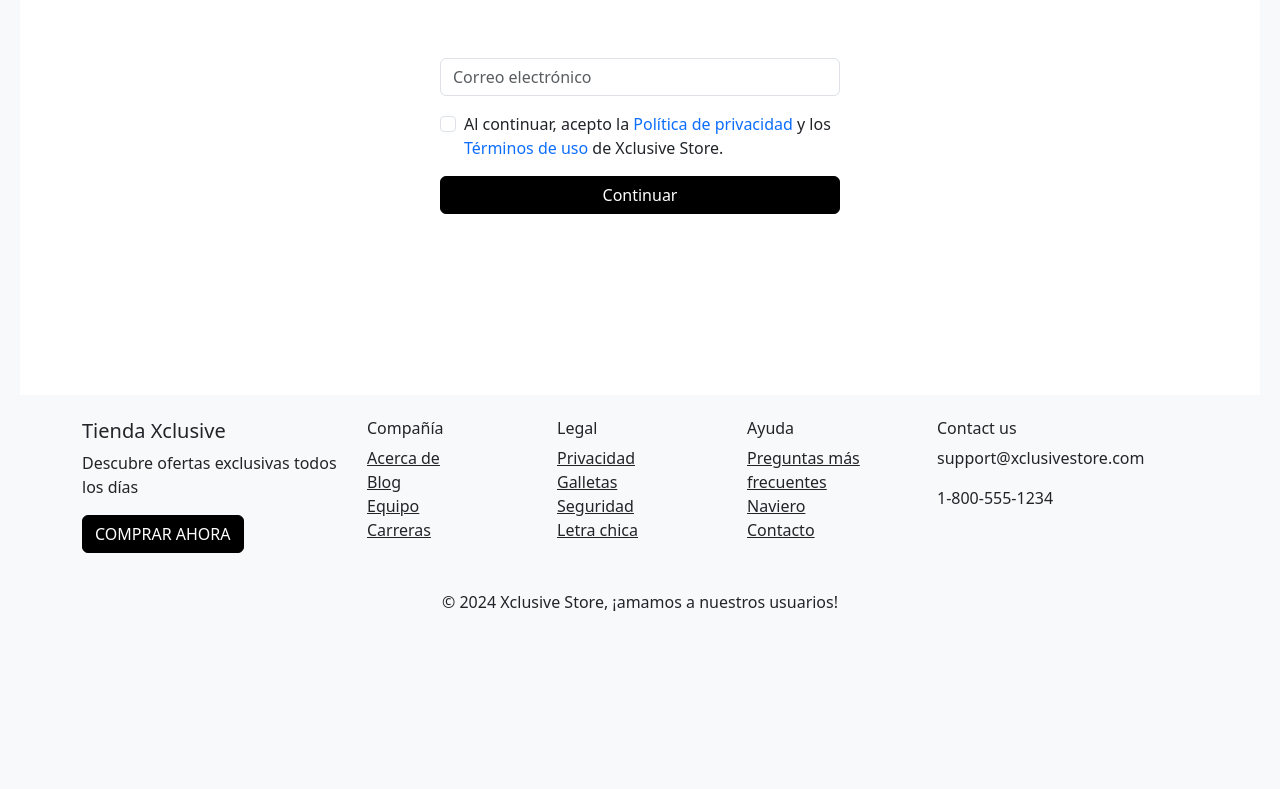
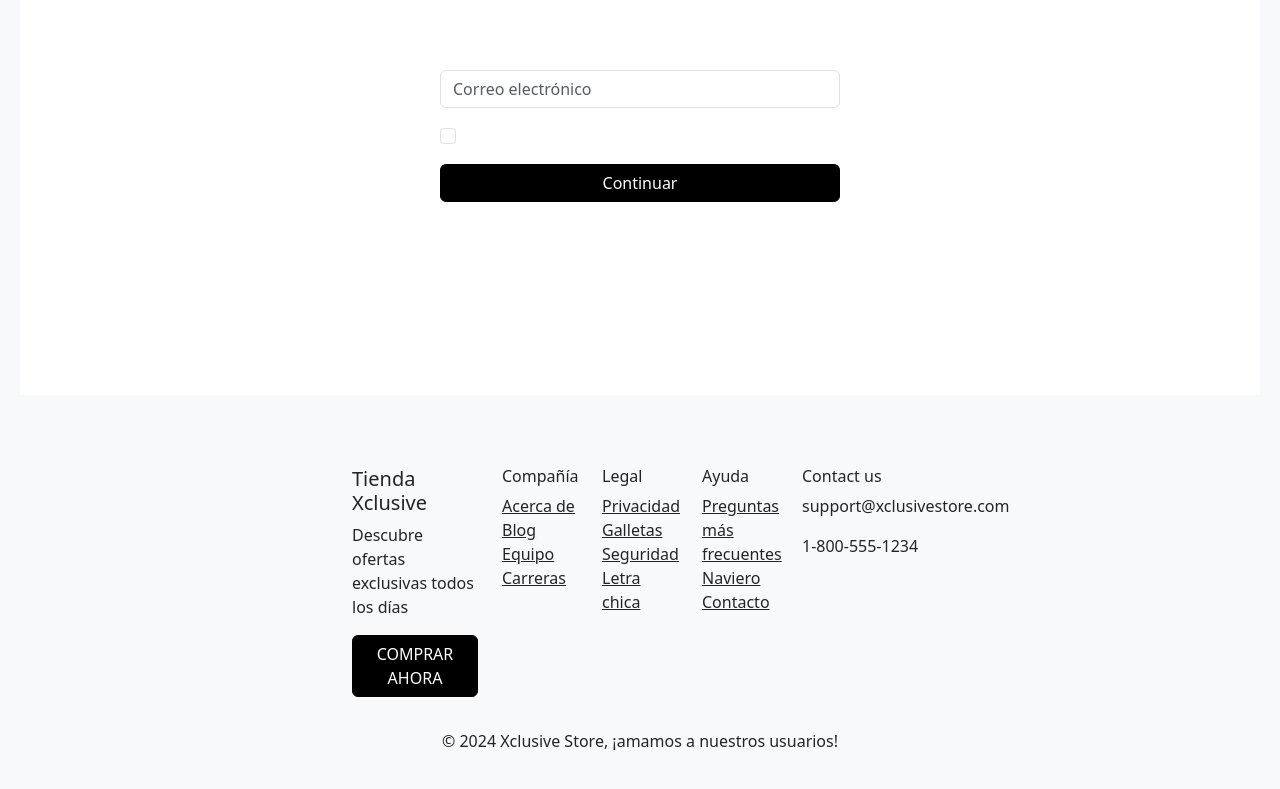
Before and after one commit to ForMyke/Web, a React (Create React App) app: page /Login in a window 1280 px wide. Shown: the part 593-1382 px from the top of the page. Before the commit the page ends 1267 px from the top, so only its background shows below. Built offline with nearby package versions, Linux system fonts and the light colour scheme; the HTML template or start-up script is replaced by a standard one.

Commit message:
Confirmacion

```diff
--- a/src/App.js
+++ b/src/App.js
@@ -3,6 +3,7 @@ import Productos from "./components/Productos";
 import AcercaDe from "./components/AcercaDe";
 import Carrito from "./components/Carrito";
 import Login from "./components/Login";
+import Registro from "./components/Registro";
 import Header from "./components/Header";
 import Footer from "./components/Footer";
 import { BrowserRouter, Route, Routes } from "react-router-dom";
@@ -19,6 +20,7 @@ const App = () => {
             <Route path="/Productos" element={<Productos />} />
             <Route path="/acerca-de" element={<AcercaDe />} />
             <Route path="/Carrito" element={<Carrito />} />
+            <Route path="/Registro" element={<Registro />} />
             <Route path="/Login" element={<Login />} />
           </Routes>
         </main>
--- a/src/components/Footer.js
+++ b/src/components/Footer.js
@@ -1,11 +1,12 @@
 import React from "react";
 import "bootstrap/dist/css/bootstrap.min.css";
+import "../css/footer.css";
 
 const Footer = () => {
   return (
-    <footer className="bg-light text-dark py-4 mt-auto">
-      <div className="container">
-        <div className="row">
+    <footer className="bg-light text-dark py-4 mt-5">
+      <div className="container justify-content-between">
+        <div className="row justify-content-between">
           <div className="col-md-3 mb-3">
             <h5 className="font-weight-bold">Tienda Xclusive</h5>
             <p>Descubre ofertas exclusivas todos los días</p>
--- a/src/components/Header.js
+++ b/src/components/Header.js
@@ -1,7 +1,7 @@
 import React from "react";
 import "bootstrap/dist/css/bootstrap.min.css";
 import { NavLink, Link } from "react-router-dom";
-import "../css/header.css"; // Asegúrate de crear y usar este archivo CSS
+import "../css/header.css";
 
 const Header = () => {
   return (
--- a/src/components/Inicio.js
+++ b/src/components/Inicio.js
@@ -29,7 +29,7 @@ const Inicio = () => {
       .get("https://api.npoint.io/3dcbf4a923f9995e08c1")
       .then((response) => {
         const techProducts = response.data.products.filter((product) =>
-          product.category.toLowerCase().includes("smartphones")
+          product.category.toLowerCase().includes("laptops")
         );
         setProducts(techProducts);
       })
--- a/src/components/Login.js
+++ b/src/components/Login.js
@@ -1,16 +1,14 @@
 import React from "react";
-import { useState } from "react";
+import { useNavigate } from "react-router-dom";
 import "bootstrap/dist/css/bootstrap.min.css";
-import "../css/login.css"; // Asegúrate de crear y usar este archivo CSS
+import "../css/login.css";
 
-const Login = ({ onLogin }) => {
+const Login = () => {
+  const navigate = useNavigate();
   const handleSubmit = (e) => {
     e.preventDefault();
-    if (onLogin) {
-      onLogin();
-    }
+    navigate("/Registro");
   };
-
   return (
     <div className="login-container d-flex flex-column justify-content-center align-items-center vh-100">
       <img
@@ -42,17 +40,6 @@ const Login = ({ onLogin }) => {
             id="terms"
             required
           />
-          <label className="form-check-label" htmlFor="terms">
-            Al continuar, acepto la{" "}
-            <a href="#" className="text-decoration-none">
-              Política de privacidad
-            </a>{" "}
-            y los{" "}
-            <a href="#" className="text-decoration-none">
-              Términos de uso
-            </a>{" "}
-            de Xclusive Store.
-          </label>
         </div>
         <button type="submit" className="btn btn-dark btn-block w-100">
           Continuar
--- a/src/components/Registro.js
+++ b/src/components/Registro.js
@@ -6,18 +6,14 @@ import "../css/registro.css";
 const Registro = () => {
   return (
     <div className="container mt-5 mb-5">
-      <h2 className="text-center">Vamos a hacerte Nike Member.</h2>
+      <h2 className="text-center">Vamos a hacerte Xclusive Member.</h2>
       <p className="text-center">
-        Hemos enviado un código a <strong>golomian72@hotmail.com</strong>{" "}
-        <a href="#">Editar</a>
+        Bienvenido <strong>Xclusive Member</strong>
       </p>
       <Form>
         <Form.Group className="mb-3">
           <Form.Label>Código*</Form.Label>
           <Form.Control type="text" placeholder="Código" />
-          <Form.Text className="text-muted">
-            Volver a enviar el código en 23 s
-          </Form.Text>
         </Form.Group>
 
         <Row className="mb-3">
@@ -32,6 +28,10 @@ const Registro = () => {
           </Form.Group>
         </Row>
 
+        <Form.Group className="mb-3">
+          <Form.Label>Correo</Form.Label>
+          <Form.Control type="correo" placeholder="Correo" />
+        </Form.Group>
         <Form.Group className="mb-3">
           <Form.Label>Contraseña*</Form.Label>
           <Form.Control type="password" placeholder="Contraseña" />
@@ -57,7 +57,7 @@ const Registro = () => {
           <Form.Label>Fecha de nacimiento*</Form.Label>
           <Form.Control type="date" />
           <Form.Text className="text-muted">
-            Consigue una recompensa de Nike Member por tu cumpleaños.
+            Consigue una recompensa de Xclusive Member por tu cumpleaños.
           </Form.Text>
         </Form.Group>
 
--- /dev/null
+++ b/src/css/footer.css
@@ -0,0 +1,36 @@
+.footer-container {
+  background-color: #f8f9fa;
+}
+
+.footer-container .row {
+  justify-content: space-between;
+}
+
+.footer-container .col-md-3,
+.footer-container .col-md-2 {
+  margin-bottom: 15px;
+}
+
+.footer-container h5,
+.footer-container h6 {
+  font-weight: bold;
+}
+
+.footer-container p,
+.footer-container a {
+  color: #343a40;
+}
+
+.footer-container a:hover {
+  text-decoration: underline;
+}
+
+.footer-container .btn-dark {
+  background-color: #343a40;
+  border-color: #343a40;
+}
+
+.footer-container .btn-dark:hover {
+  background-color: #23272b;
+  border-color: #1d2124;
+}
```
